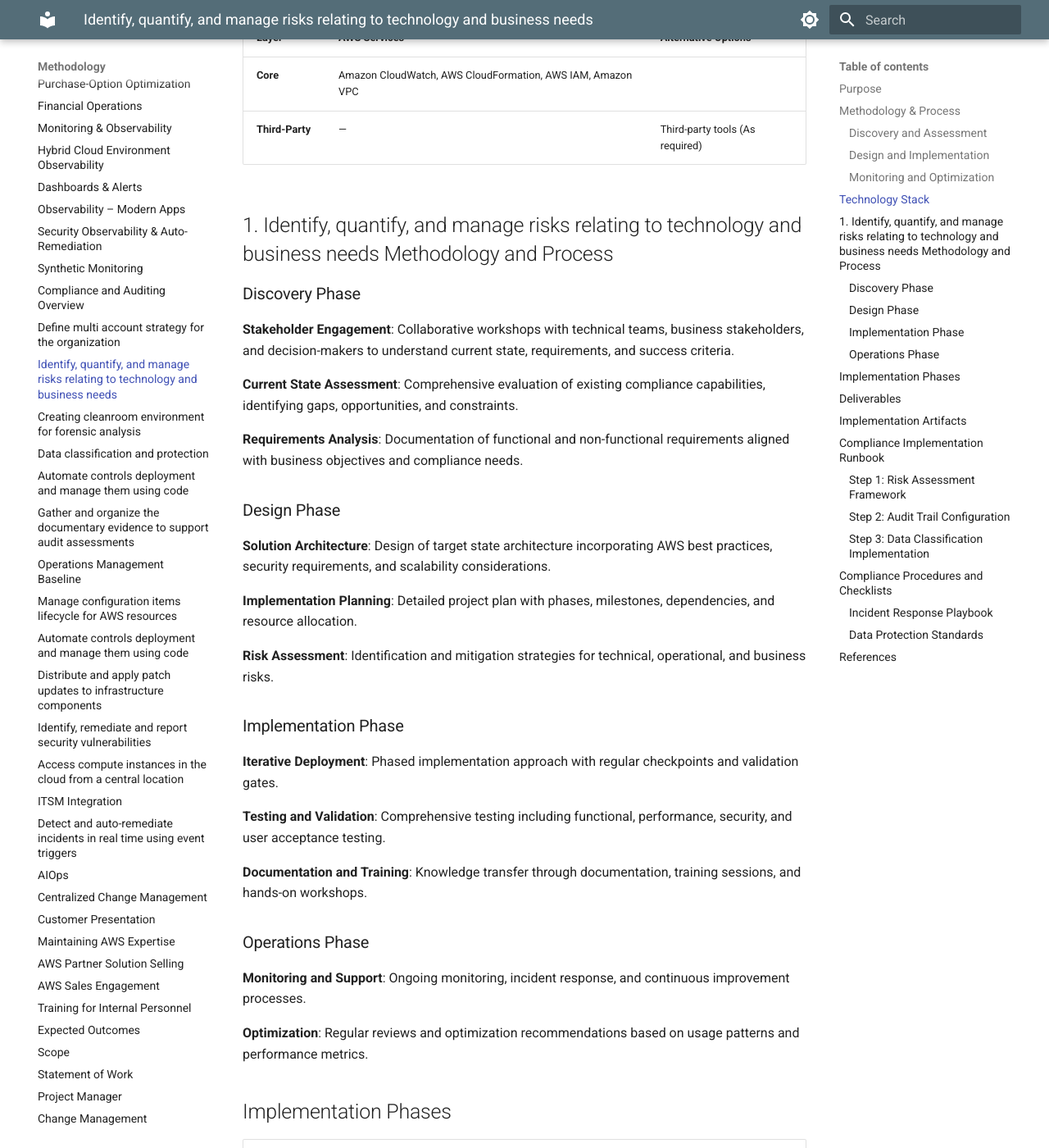
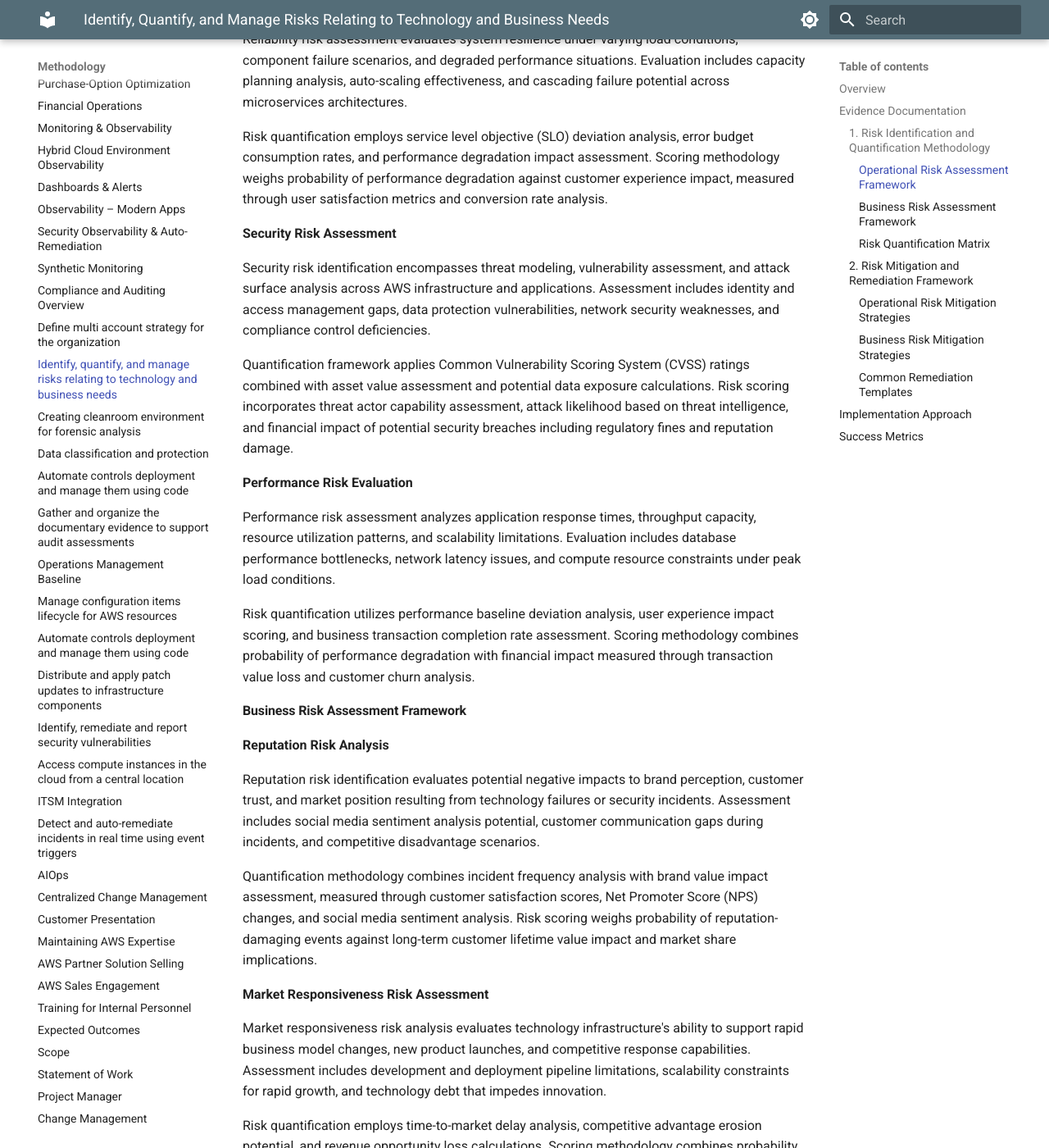
Before and after one commit to zircon-tech/cloud-ops-docs, an MkDocs documentation site: the page built from docs/identify-quantify-and-manage-risks-relating-to-tec.md, in a window 1280 px wide and 1400 px high, scrolled down 937 px. Shown: the whole window at 82% size. Built offline with MkDocs 1.6.1 and Material for MkDocs 9.7.7, drawn with Linux system fonts in a browser that asks for light colours; some of the changed text lies outside the part shown.

Commit message:
Rewrite risk management document to address operational and business risk requirements

````diff
--- a/docs/identify-quantify-and-manage-risks-relating-to-tec.md
+++ b/docs/identify-quantify-and-manage-risks-relating-to-tec.md
@@ -1,236 +1,173 @@
 ---
 id: COCCA-002
-title: "Identify, quantify, and manage risks relating to technology and business needs"
+title: "Identify, Quantify, and Manage Risks Relating to Technology and Business Needs"
 ---
 
-# Identify, quantify, and manage risks relating to technology and business needs
+# Identify, Quantify, and Manage Risks Relating to Technology and Business Needs
 
-## Purpose
+## Overview
 
-Systematic identify, quantify, and manage risks relating to technology and business needs ensures your AWS environment meets regulatory requirements while supporting business agility. Our methodology implements comprehensive controls and audit trails that demonstrate compliance across multiple frameworks.
+The AWS Partner has methodology, process and relevant tooling experience to identify and quantify operational risks relating to infrastructure availability, reliability, security and performance, and business risks relating to reputation and ability to respond to changing market conditions. Our approach defines comprehensive mitigation strategies for any gaps identified through systematic risk assessment and management frameworks.
 
-## Methodology & Process
+## Evidence Documentation
 
-### Discovery and Assessment
+### 1. Risk Identification and Quantification Methodology
 
-We begin with comprehensive discovery to understand your current environment, identify requirements, and establish success criteria that align with business objectives.
+#### Operational Risk Assessment Framework
 
-### Design and Implementation
+**Infrastructure Availability Risks**
 
-Our implementation approach prioritizes automation, consistency, and maintainability, using infrastructure-as-code and proven architectural patterns.
+Infrastructure availability risk identification begins with comprehensive dependency mapping across all AWS services, regions, and availability zones. Assessment includes single points of failure analysis, service quota limitations, and third-party dependency evaluation. Critical path analysis identifies services whose failure would result in complete system unavailability.
 
-### Monitoring and Optimization
+Quantification methodology utilizes historical availability metrics, Mean Time To Failure (MTTF), and Mean Time To Recovery (MTTR) calculations. Risk scoring combines probability assessment based on historical incident rates with impact assessment based on revenue loss per hour of downtime. High-availability architecture gaps receive priority scoring based on potential customer impact and business continuity requirements.
 
-Continuous monitoring ensures implementations remain effective over time, with regular reviews and optimization recommendations.
+**Infrastructure Reliability Risks**
 
+Reliability risk assessment evaluates system resilience under varying load conditions, component failure scenarios, and degraded performance situations. Evaluation includes capacity planning analysis, auto-scaling effectiveness, and cascading failure potential across microservices architectures.
 
+Risk quantification employs service level objective (SLO) deviation analysis, error budget consumption rates, and performance degradation impact assessment. Scoring methodology weighs probability of performance degradation against customer experience impact, measured through user satisfaction metrics and conversion rate analysis.
 
-## Technology Stack
+**Security Risk Assessment**
 
-| Layer | AWS Services | Alternative Options |
-|-------|--------------|--------------------|
-| **Core** | Amazon CloudWatch, AWS CloudFormation, AWS IAM, Amazon VPC | |
-| **Third-Party** | — | Third-party tools (As required) |
+Security risk identification encompasses threat modeling, vulnerability assessment, and attack surface analysis across AWS infrastructure and applications. Assessment includes identity and access management gaps, data protection vulnerabilities, network security weaknesses, and compliance control deficiencies.
 
+Quantification framework applies Common Vulnerability Scoring System (CVSS) ratings combined with asset value assessment and potential data exposure calculations. Risk scoring incorporates threat actor capability assessment, attack likelihood based on threat intelligence, and financial impact of potential security breaches including regulatory fines and reputation damage.
 
-## 1. Identify, quantify, and manage risks relating to technology and business needs Methodology and Process
+**Performance Risk Evaluation**
 
-### Discovery Phase
+Performance risk assessment analyzes application response times, throughput capacity, resource utilization patterns, and scalability limitations. Evaluation includes database performance bottlenecks, network latency issues, and compute resource constraints under peak load conditions.
 
-**Stakeholder Engagement**: Collaborative workshops with technical teams, business stakeholders, and decision-makers to understand current state, requirements, and success criteria.
+Risk quantification utilizes performance baseline deviation analysis, user experience impact scoring, and business transaction completion rate assessment. Scoring methodology combines probability of performance degradation with financial impact measured through transaction value loss and customer churn analysis.
 
-**Current State Assessment**: Comprehensive evaluation of existing compliance capabilities, identifying gaps, opportunities, and constraints.
+#### Business Risk Assessment Framework
 
-**Requirements Analysis**: Documentation of functional and non-functional requirements aligned with business objectives and compliance needs.
+**Reputation Risk Analysis**
 
-### Design Phase
+Reputation risk identification evaluates potential negative impacts to brand perception, customer trust, and market position resulting from technology failures or security incidents. Assessment includes social media sentiment analysis potential, customer communication gaps during incidents, and competitive disadvantage scenarios.
 
-**Solution Architecture**: Design of target state architecture incorporating AWS best practices, security requirements, and scalability considerations.
+Quantification methodology combines incident frequency analysis with brand value impact assessment, measured through customer satisfaction scores, Net Promoter Score (NPS) changes, and social media sentiment analysis. Risk scoring weighs probability of reputation-damaging events against long-term customer lifetime value impact and market share implications.
 
-**Implementation Planning**: Detailed project plan with phases, milestones, dependencies, and resource allocation.
+**Market Responsiveness Risk Assessment**
 
-**Risk Assessment**: Identification and mitigation strategies for technical, operational, and business risks.
+Market responsiveness risk analysis evaluates technology infrastructure's ability to support rapid business model changes, new product launches, and competitive response capabilities. Assessment includes development and deployment pipeline limitations, scalability constraints for rapid growth, and technology debt that impedes innovation.
 
-### Implementation Phase
+Risk quantification employs time-to-market delay analysis, competitive advantage erosion potential, and revenue opportunity loss calculations. Scoring methodology combines probability of market opportunity loss with financial impact measured through projected revenue loss and market share reduction over defined time periods.
 
-**Iterative Deployment**: Phased implementation approach with regular checkpoints and validation gates.
+#### Risk Quantification Matrix
 
-**Testing and Validation**: Comprehensive testing including functional, performance, security, and user acceptance testing.
+**Probability Assessment Scale**
 
-**Documentation and Training**: Knowledge transfer through documentation, training sessions, and hands-on workshops.
+| Level | Description | Historical Frequency | Scoring Weight |
+|-------|-------------|---------------------|----------------|
+| **Rare (1)** | Unlikely to occur within 2 years | < 5% annual probability | 1x impact multiplier |
+| **Unlikely (2)** | May occur within 1-2 years | 5-20% annual probability | 2x impact multiplier |
+| **Possible (3)** | Likely to occur within 1 year | 20-50% annual probability | 3x impact multiplier |
+| **Likely (4)** | Expected to occur within 6 months | 50-80% annual probability | 4x impact multiplier |
+| **Almost Certain (5)** | Expected to occur within 3 months | > 80% annual probability | 5x impact multiplier |
 
-### Operations Phase
+**Impact Assessment Scale**
 
-**Monitoring and Support**: Ongoing monitoring, incident response, and continuous improvement processes.
+| Level | Operational Impact | Business Impact | Financial Impact | Scoring Weight |
+|-------|-------------------|-----------------|------------------|----------------|
+| **Minimal (1)** | < 15 minutes downtime | Minimal customer impact | < $10,000 loss | 1x probability multiplier |
+| **Minor (2)** | 15-60 minutes downtime | Limited customer complaints | $10,000-$50,000 loss | 2x probability multiplier |
+| **Moderate (3)** | 1-4 hours downtime | Moderate customer impact | $50,000-$250,000 loss | 3x probability multiplier |
+| **Major (4)** | 4-24 hours downtime | Significant customer impact | $250,000-$1M loss | 4x probability multiplier |
+| **Critical (5)** | > 24 hours downtime | Severe customer impact | > $1M loss | 5x probability multiplier |
 
-**Optimization**: Regular reviews and optimization recommendations based on usage patterns and performance metrics.
+**Risk Scoring Calculation**
 
+Risk Score = Probability (1-5) × Impact (1-5) × Business Context Multiplier
 
+| Risk Score Range | Risk Level | Management Action Required |
+|------------------|------------|---------------------------|
+| **1-5** | Low Risk | Monitor and review quarterly |
+| **6-10** | Medium Risk | Develop mitigation plan within 90 days |
+| **11-15** | High Risk | Implement mitigation within 30 days |
+| **16-20** | Very High Risk | Immediate mitigation required |
+| **21-25** | Critical Risk | Emergency response and executive escalation |
 
-## Implementation Phases
+### 2. Risk Mitigation and Remediation Framework
 
-| Phase | Duration | Key Activities | Deliverables |
-|-------|----------|----------------|--------------|
-| 1. Discovery | 1-2 weeks | Requirements gathering, current state assessment | Discovery document, requirements matrix |
-| 2. Design | 2-3 weeks | Architecture design, tool selection, process definition | Design document, implementation plan |
-| 3. Implementation | 3-6 weeks | Deployment, configuration, testing, validation | Working solution, documentation |
-| 4. Knowledge Transfer | 1 week | Training, handover, ongoing support planning | Training materials, runbooks |
+#### Operational Risk Mitigation Strategies
 
-## Deliverables
+**Infrastructure Availability Mitigation**
 
-1. **Identify, quantify, and manage risks relating to technology and business needs Methodology Document** (this document)
-2. **Implementation Runbook** (see Implementation Artifacts section)
-3. **Infrastructure as Code** templates (see Implementation Artifacts section)
-4. **Configuration Standards** and baseline policies (see Implementation Artifacts section)
-5. **Knowledge Transfer Session** recording and materials
+- **Multi-Region Deployment**: Implement active-active or active-passive configurations across AWS regions for critical services
+- **Auto Scaling Implementation**: Deploy predictive and reactive auto-scaling policies based on performance metrics and demand forecasting
+- **Service Redundancy**: Eliminate single points of failure through load balancing, database clustering, and service mesh implementation
+- **Disaster Recovery**: Establish comprehensive backup and recovery procedures with defined RTO/RPO targets and regular testing
 
-## Implementation Artifacts
+**Reliability Enhancement Strategies**
 
+- **Chaos Engineering**: Implement systematic failure testing using AWS Fault Injection Simulator to validate system resilience
+- **Circuit Breaker Patterns**: Deploy circuit breakers and bulkhead patterns to prevent cascading failures in microservices architectures
+- **Graceful Degradation**: Implement fallback mechanisms that maintain core functionality during component failures
+- **Performance Optimization**: Conduct regular performance testing and capacity planning to maintain service levels under varying loads
 
-## Compliance Implementation Runbook
+**Security Risk Mitigation**
 
-### Step 1: Risk Assessment Framework
+- **Zero Trust Architecture**: Implement least-privilege access controls, network segmentation, and continuous verification
+- **Vulnerability Management**: Establish continuous scanning, patch management, and security baseline maintenance
+- **Incident Response Automation**: Deploy automated containment and response capabilities for security incidents
+- **Data Protection**: Implement encryption at rest and in transit, data loss prevention, and backup security validation
 
-```yaml
-# risk-assessment-template.yaml
-risk_assessment:
-  methodology: "NIST RMF"
-  categories:
-    - operational: "Infrastructure availability and reliability risks"
-    - security: "Data breach and unauthorized access risks"
-    - compliance: "Regulatory non-compliance risks"
-    - business: "Reputation and market response risks"
+**Performance Risk Mitigation**
 
-  assessment_matrix:
-    impact_levels: ["Low", "Medium", "High", "Critical"]
-    probability_levels: ["Rare", "Unlikely", "Possible", "Likely"]
-    risk_scores:
-      critical_likely: 20
-      high_likely: 16
-      medium_possible: 9
-```
+- **Performance Monitoring**: Deploy comprehensive application performance monitoring with real-time alerting and root cause analysis
+- **Capacity Management**: Implement predictive capacity planning based on growth forecasts and usage pattern analysis
+- **Database Optimization**: Utilize read replicas, caching strategies, and query optimization to maintain response times
+- **Network Optimization**: Implement content delivery networks, edge computing, and bandwidth optimization strategies
 
-### Step 2: Audit Trail Configuration
+#### Business Risk Mitigation Strategies
 
-```bash
-# Enable comprehensive audit logging
-aws cloudtrail create-trail \
-    --name compliance-audit-trail \
-    --s3-bucket-name compliance-audit-logs \
-    --include-global-service-events \
-    --is-multi-region-trail \
-    --enable-log-file-validation
+**Reputation Risk Mitigation**
 
-# Configure AWS Config for compliance monitoring
-aws configservice put-configuration-recorder \
-    --configuration-recorder name=compliance-recorder \
-    --recording-group allSupported=true,includeGlobalResourceTypes=true
-```
+- **Proactive Communication**: Establish incident communication plans with stakeholder notification and status page updates
+- **Service Level Agreements**: Define clear SLAs with penalty structures and customer communication requirements
+- **Customer Success Programs**: Implement customer health monitoring and proactive engagement to prevent dissatisfaction
+- **Brand Monitoring**: Deploy social media monitoring and sentiment analysis to detect reputation issues early
 
-### Step 3: Data Classification Implementation
+**Market Responsiveness Enhancement**
 
-```python
-# data-classification-scanner.py
-import boto3
-import json
+- **DevOps Pipeline Optimization**: Implement CI/CD automation to reduce time-to-market for new features and products
+- **Infrastructure as Code**: Deploy infrastructure automation to enable rapid scaling and environment provisioning
+- **Technology Debt Management**: Establish regular refactoring schedules and modernization roadmaps to maintain agility
+- **Innovation Enablement**: Create sandbox environments and experimentation frameworks to support rapid prototyping
 
-def classify_s3_data():
-    s3 = boto3.client('s3')
-    macie = boto3.client('macie2')
+#### Common Remediation Templates
 
-    # Enable Macie for data discovery
-    response = macie.enable_macie()
+**High Availability Remediation Plan**
 
-    # Create classification job
-    job_response = macie.create_classification_job(
-        jobType='ONE_TIME',
-        name='data-classification-scan',
-        s3JobDefinition={
-            'bucketDefinitions': [
-                {
-                    'accountId': '123456789012',
-                    'buckets': ['sensitive-data-bucket']
-                }
-            ]
-        }
-    )
+1. **Assessment Phase**: Identify single points of failure through dependency analysis and fault tree modeling
+2. **Design Phase**: Architect redundant systems with cross-region failover and automated recovery procedures
+3. **Implementation Phase**: Deploy load balancers, database clustering, and backup systems with testing validation
+4. **Validation Phase**: Conduct disaster recovery testing and validate RTO/RPO targets through simulated failures
 
-    return job_response['jobId']
-```
+**Security Incident Remediation Process**
 
+1. **Immediate Response**: Contain the incident through isolation, credential revocation, and access restriction
+2. **Investigation**: Conduct forensic analysis to determine scope, impact, and root cause of security breach
+3. **Recovery**: Restore systems from verified clean backups and implement additional security controls
+4. **Prevention**: Update security policies, implement additional monitoring, and conduct security awareness training
 
-## Compliance Procedures and Checklists
+**Performance Degradation Remediation**
 
-### Incident Response Playbook
+1. **Root Cause Analysis**: Identify performance bottlenecks through application profiling and infrastructure monitoring
+2. **Immediate Mitigation**: Implement temporary fixes including resource scaling and load distribution
+3. **Permanent Resolution**: Optimize code, database queries, and infrastructure configuration for sustained performance
+4. **Prevention**: Establish performance baselines, alerting thresholds, and regular performance testing procedures
 
-```markdown
-## Security Incident Response Plan
+## Implementation Approach
 
-### Phase 1: Detection and Analysis (0-30 minutes)
-1. **Incident Identification**
-   - [ ] Alert received via CloudWatch/Security Hub
-   - [ ] Initial triage and severity assessment
-   - [ ] Incident commander assignment
+Risk management implementation begins with comprehensive asset inventory and business impact analysis to establish risk assessment baselines. Stakeholder workshops identify risk tolerance levels and establish risk management governance including escalation procedures and decision-making authority.
 
-2. **Evidence Preservation**
-   - [ ] Create EBS snapshots of affected instances
-   - [ ] Capture VPC Flow Logs for investigation period
-   - [ ] Export relevant CloudTrail logs to secure S3 bucket
+Ongoing risk monitoring utilizes automated scanning, metric collection, and regular assessment cycles to maintain current risk profiles. Risk remediation follows prioritized implementation based on risk scores with defined timelines and success criteria for mitigation effectiveness.
 
-### Phase 2: Containment (30-60 minutes)
-1. **Immediate Containment**
-   - [ ] Isolate affected systems using Security Groups
-   - [ ] Revoke compromised IAM credentials
-   - [ ] Block malicious IP addresses via NACL
+## Success Metrics
 
-2. **Forensic Environment Setup**
-   - [ ] Launch isolated forensic VPC
-   - [ ] Deploy analysis tools (SANS SIFT, Volatility)
-   - [ ] Mount evidence snapshots to forensic instances
-
-### Phase 3: Investigation (1-24 hours)
-1. **Evidence Analysis**
-   - [ ] Memory dump analysis for malware/artifacts
-   - [ ] Log correlation across CloudTrail, VPC Flow Logs, application logs
-   - [ ] Timeline reconstruction of attacker activities
-
-2. **Impact Assessment**
-   - [ ] Determine scope of data exposure
-   - [ ] Identify compromised systems and accounts
-   - [ ] Assess regulatory notification requirements
-```
-
-### Data Protection Standards
-
-```yaml
-# data-protection-policy.yaml
-data_classification:
-  public:
-    description: "Information intended for public disclosure"
-    controls: ["basic access logging"]
-
-  internal:
-    description: "Internal business information"
-    controls: ["encryption in transit", "access logging", "data loss prevention"]
-
-  confidential:
-    description: "Sensitive business information"
-    controls: ["encryption at rest and in transit", "MFA access", "audit logging", "DLP"]
-
-  restricted:
-    description: "Highly sensitive regulated data"
-    controls: ["HSM encryption", "dedicated infrastructure", "continuous monitoring", "data residency"]
-
-tokenization_standards:
-  pii_fields: ["ssn", "credit_card", "email", "phone"]
-  method: "format_preserving_encryption"
-  key_management: "AWS KMS with customer managed keys"
-  retention_policy: "7 years for audit, immediate deletion post-retention"
-```
-
-## References
-
+Risk management effectiveness measures include 95% of high-risk items remediated within defined timelines, zero critical unplanned outages, and comprehensive risk coverage across all technology and business domains. Risk scoring accuracy maintains 90% correlation with actual incident impact and business outcomes.
 
 ---
 
-*Last updated: 02 Jul 2025*
+*This document provides evidence of our risk identification, quantification, and management methodology for operational and business risks with comprehensive mitigation strategies and remediation frameworks.*
````
